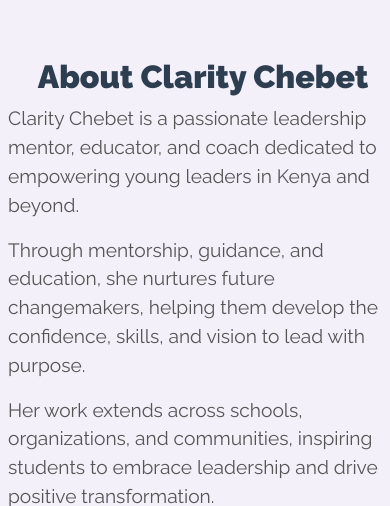
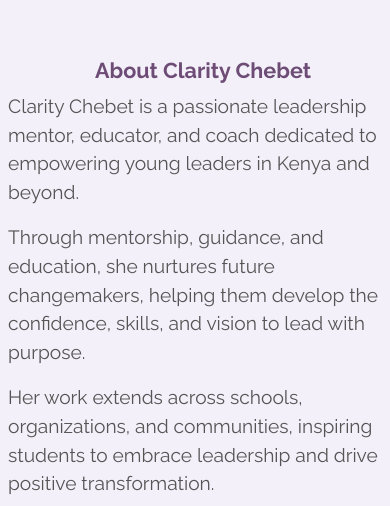
Before and after one commit to Clarity-Mentorship-Projects/clarity-mentorship-website, a Flask app: page / in a window 390 px wide; the page is wider, and only the part inside the window is pictured. Shown: the part 78-584 px from the top of that part. Run offline with Flask 3, Linux system fonts and the light colour scheme; some libraries are stand-ins or nearby versions; some web fonts are replaced.

Commit message:
h5 to h4

```diff
--- a/app/static/assets/css/main.css
+++ b/app/static/assets/css/main.css
@@ -961,7 +961,7 @@ section,
     font-size: 32px;
   }
 
-.hero-content h5 {
+.hero-content h4 {
   display: flex;
   justify-content: center; /* Centers horizontally */
   align-items: center;    /* Centers vertically */
--- a/app/templates/index.html
+++ b/app/templates/index.html
@@ -5,7 +5,7 @@
     <section class="container hero-section">
         <div class="row align-items-center" >
             <div class="col-lg-6 hero-content text-lg-start  ">
-                <h5><strong>About Clarity Chebet</strong></h5>
+                <h4><strong>About Clarity Chebet</strong></h4>
                 <p>Clarity Chebet is a passionate leadership mentor, educator, and coach dedicated to empowering young
                     leaders in Kenya and beyond.</p>
                 <p>Through mentorship, guidance, and education, she nurtures future changemakers, helping them develop
```
